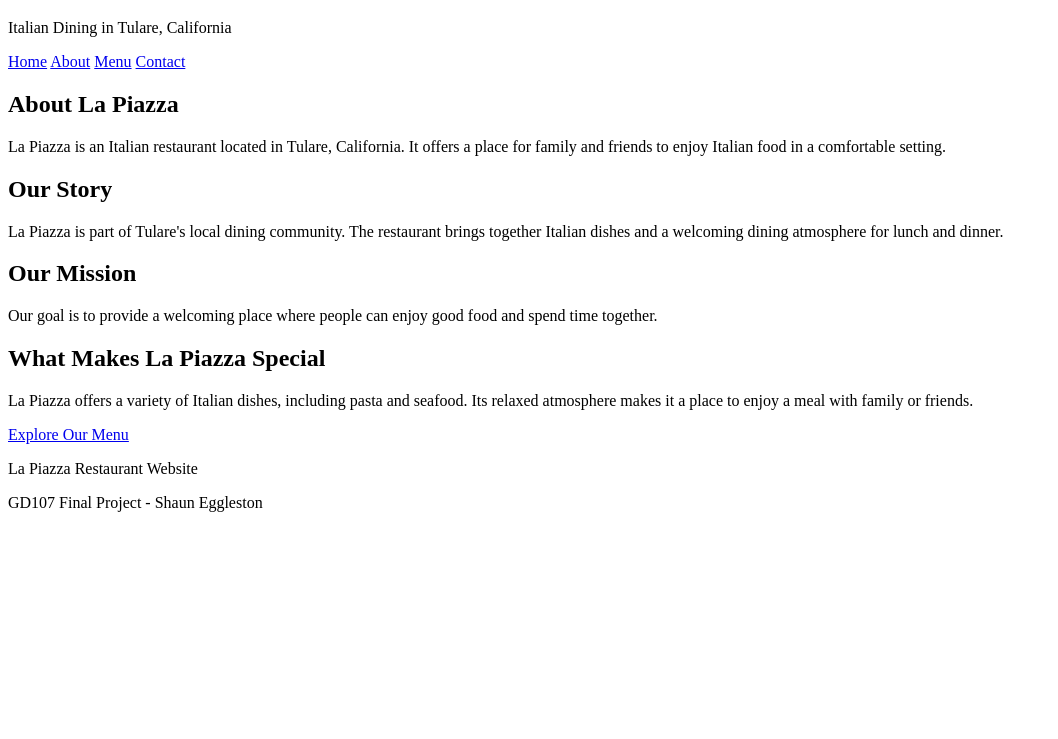
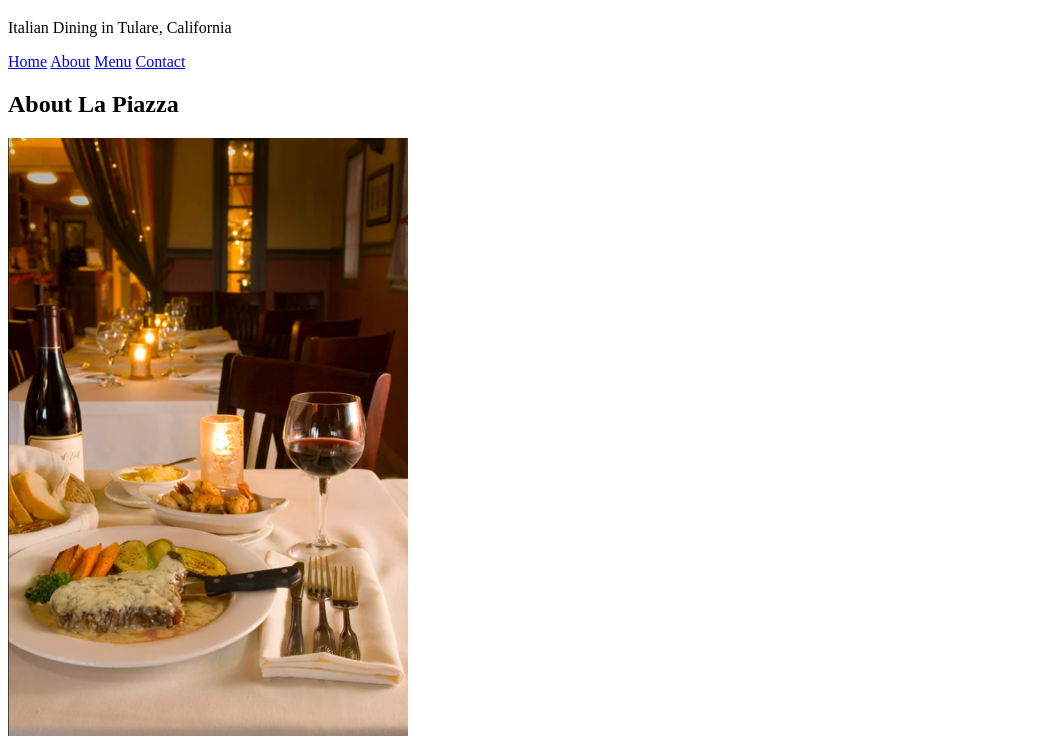
Before and after one commit to shaune523/la-piazza-restaurant, a plain HTML site: page about.html in a window 1280 px wide. Shown: the part 61-800 px from the top of the page, without its empty margins (0-1058 px from the left). Drawn offline with Linux system fonts and the light colour scheme.

Commit message:
Update about.html

```diff
--- a/about.html
+++ b/about.html
@@ -22,6 +22,9 @@
   <main>
     <section>
       <h2>About La Piazza</h2>
+      <img src="images/restaurant.jpg"
+     alt="Warm and welcoming Italian restaurant dining room"
+     width="400">
       <p>
         La Piazza is an Italian restaurant located
         in Tulare, California. It offers a place
```
